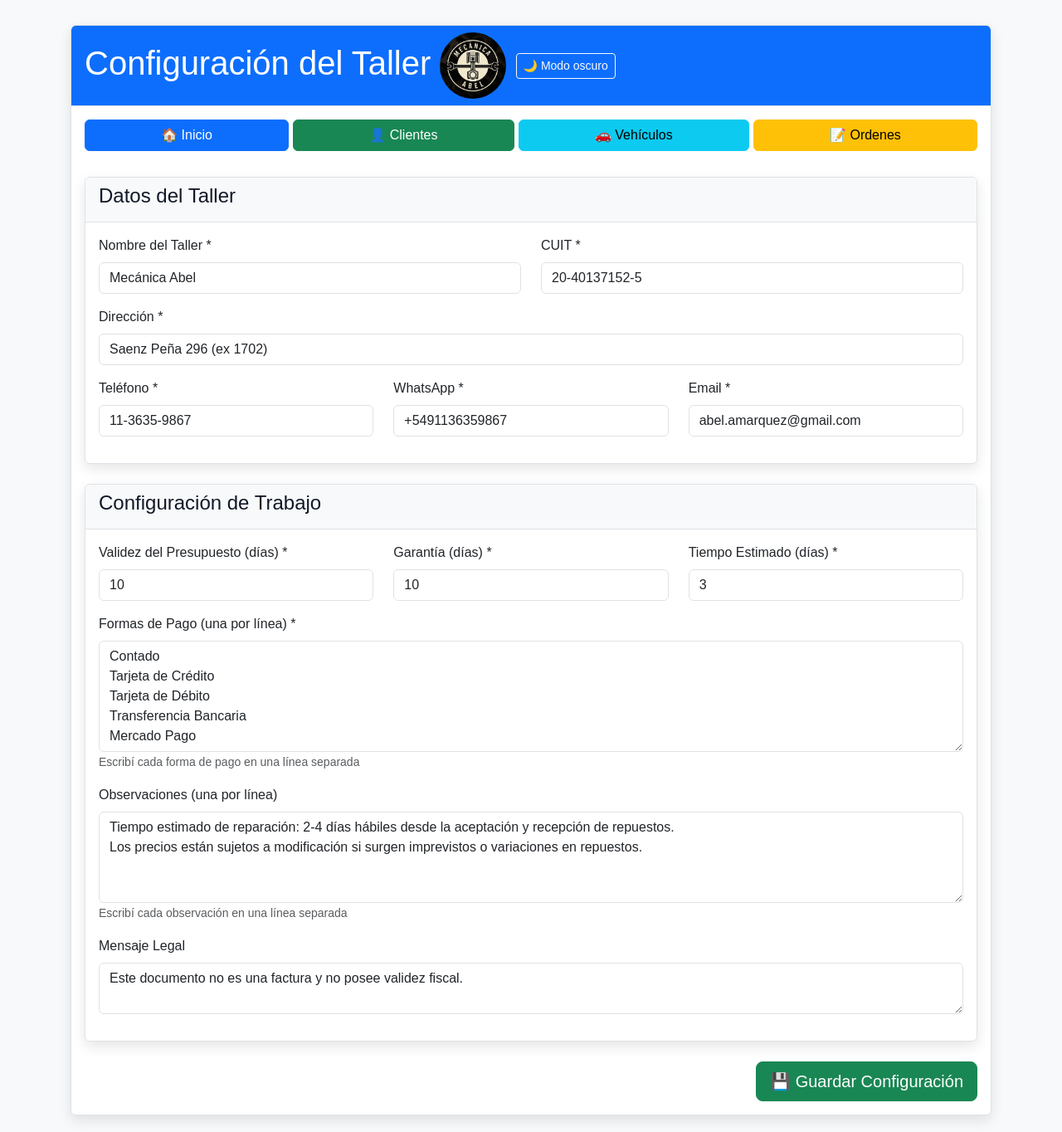
After one commit to Varucard/abel_mecanica, a PHP site: page /views/configurar_sistema.php in a window 1280 px wide. The commit adds this page. Shown: the whole page at 83% size. Run offline with PHP 8.4, Linux system fonts and the light colour scheme.

Commit message:
- Poder actualizar configuraciones del taller.

```diff
--- a/public/includes/config_workshop.php
+++ b/public/includes/config_workshop.php
@@ -10,19 +10,25 @@ $config_taller = [
   'cuit' => '20-40137152-5',
   'direccion' => 'Saenz Peña 296 (ex 1702)',
   'telefono' => '11-3635-9867',
-  'whatsapp' => '+5491136359867',  // sin guiones ni espacios para el link de WhatsApp
+  'whatsapp' => '+5491136359867',
   'email' => 'abel.amarquez@gmail.com',
-  'logo' => '../assets/img/logo.png',  // ruta relativa al archivo que lo use
+  'logo' => '../assets/img/logo.png',
 ];
 
 $config_trabajo = [
-  'validez' => 10, //Días
-  'garantia' => 10, //Días
-  'tiempo_estimado' => 3, //Días
-  'forma_pago' => ['Contado', 'Tarjeta de Crédito', 'Tarjeta de Débito', 'Transferencia Bancaria', 'Mercado Pago'],
-  'observaciones' => [
-    'Tiempo estimado de reparación: 2-4 días hábiles desde la aceptación y recepción de repuestos.',
-    'Los precios están sujetos a modificación si surgen imprevistos o variaciones en repuestos.'
-  ],
+  'validez' => 10,
+  'garantia' => 10,
+  'tiempo_estimado' => 3,
+  'forma_pago' => array (
+  0 => 'Contado',
+  1 => 'Tarjeta de Crédito',
+  2 => 'Tarjeta de Débito',
+  3 => 'Transferencia Bancaria',
+  4 => 'Mercado Pago',
+),
+  'observaciones' => array (
+  0 => 'Tiempo estimado de reparación: 2-4 días hábiles desde la aceptación y recepción de repuestos.',
+  1 => 'Los precios están sujetos a modificación si surgen imprevistos o variaciones en repuestos.',
+),
   'mensaje_legal' => 'Este documento no es una factura y no posee validez fiscal.'
 ];
--- /dev/null
+++ b/public/views/configurar_sistema.php
@@ -0,0 +1,176 @@
+<?php
+require_once '../includes/config_database.php';
+require_once '../includes/config_workshop.php';
+
+// Cargar valores actuales
+$taller = $config_taller;
+$trabajo = $config_trabajo;
+?>
+<!DOCTYPE html>
+<html lang="es">
+<head>
+  <meta charset="UTF-8">
+  <meta name="viewport" content="width=device-width, initial-scale=1.0">
+  <link rel="icon" type="image/png" href="../assets/img/logo_64.png">
+  <title>Configuración del Taller - Taller Mecánico</title>
+  <link href="https://cdn.jsdelivr.net/npm/bootstrap@5.3.0/dist/css/bootstrap.min.css" rel="stylesheet">
+  <link rel="stylesheet" href="../assets/css/styles.css">
+</head>
+<body>
+  <div class="container">
+    <div class="card">
+      <div class="card-header bg-primary text-white">
+        <h1 class="mb-0">Configuración del Taller
+          <img src="../assets/img/logo.png" alt="Logo" style="height:80px; width:80px; border-radius: 50%;">
+          <button id="btnDarkMode"
+                  class="btn btn-sm btn-outline-light"
+                  type="button">
+            🌙 Modo oscuro
+          </button>
+        </h1>
+      </div>
+      <div class="card-body">
+
+        <!-- Menú -->
+        <?php require_once '../views/navbar.php'; ?>
+        <!-- Fin menú -->
+
+        <!-- ✅ Mensajes -->
+        <?php if (isset($_GET['success'])): ?>
+          <div class="alert alert-success alert-dismissible fade show mt-3" role="alert" id="success-alert">
+            Configuración actualizada correctamente
+          </div>
+        <?php elseif (isset($_GET['error'])): ?>
+          <div class="alert alert-danger alert-dismissible fade show mt-3" role="alert" id="error-alert">
+            <?= htmlspecialchars($_GET['error']); ?>
+          </div>
+        <?php endif; ?>
+
+        <!-- 🧾 Formulario de Configuración -->
+        <form action="../shields/procesar_configuracion.php" method="POST" novalidate>
+
+          <!-- Datos del Taller -->
+          <div class="card mb-4 mt-3">
+            <div class="card-header bg-light">
+              <h4>Datos del Taller</h4>
+            </div>
+            <div class="card-body">
+              <div class="row">
+                <div class="col-md-6 mb-3">
+                  <label for="nombre" class="form-label">Nombre del Taller *</label>
+                  <input type="text" class="form-control" id="nombre" name="nombre"
+                         value="<?= htmlspecialchars($taller['nombre']); ?>" required>
+                </div>
+                <div class="col-md-6 mb-3">
+                  <label for="cuit" class="form-label">CUIT *</label>
+                  <input type="text" class="form-control" id="cuit" name="cuit"
+                         value="<?= htmlspecialchars($taller['cuit']); ?>"
+                         pattern="[0-9\-]{11,13}"
+                         title="Formato: 20-12345678-9" required>
+                </div>
+              </div>
+
+              <div class="mb-3">
+                <label for="direccion" class="form-label">Dirección *</label>
+                <input type="text" class="form-control" id="direccion" name="direccion"
+                       value="<?= htmlspecialchars($taller['direccion']); ?>" required>
+              </div>
+
+              <div class="row">
+                <div class="col-md-4 mb-3">
+                  <label for="telefono" class="form-label">Teléfono *</label>
+                  <input type="text" class="form-control" id="telefono" name="telefono"
+                         value="<?= htmlspecialchars($taller['telefono']); ?>" required>
+                </div>
+                <div class="col-md-4 mb-3">
+                  <label for="whatsapp" class="form-label">WhatsApp *</label>
+                  <input type="text" class="form-control" id="whatsapp" name="whatsapp"
+                         value="<?= htmlspecialchars($taller['whatsapp']); ?>"
+                         placeholder="+5491136359867"
+                         title="Formato: +549 + código de área + número (sin espacios)" required>
+                </div>
+                <div class="col-md-4 mb-3">
+                  <label for="email" class="form-label">Email *</label>
+                  <input type="email" class="form-control" id="email" name="email"
+                         value="<?= htmlspecialchars($taller['email']); ?>" required>
+                </div>
+              </div>
+            </div>
+          </div>
+
+          <!-- Configuración de Trabajo -->
+          <div class="card mb-4">
+            <div class="card-header bg-light">
+              <h4>Configuración de Trabajo</h4>
+            </div>
+            <div class="card-body">
+              <div class="row">
+                <div class="col-md-4 mb-3">
+                  <label for="validez" class="form-label">Validez del Presupuesto (días) *</label>
+                  <input type="number" class="form-control" id="validez" name="validez"
+                         value="<?= htmlspecialchars($trabajo['validez']); ?>"
+                         min="1" max="365" required>
+                </div>
+                <div class="col-md-4 mb-3">
+                  <label for="garantia" class="form-label">Garantía (días) *</label>
+                  <input type="number" class="form-control" id="garantia" name="garantia"
+                         value="<?= htmlspecialchars($trabajo['garantia']); ?>"
+                         min="1" max="365" required>
+                </div>
+                <div class="col-md-4 mb-3">
+                  <label for="tiempo_estimado" class="form-label">Tiempo Estimado (días) *</label>
+                  <input type="number" class="form-control" id="tiempo_estimado" name="tiempo_estimado"
+                         value="<?= htmlspecialchars($trabajo['tiempo_estimado']); ?>"
+                         min="1" max="365" required>
+                </div>
+              </div>
+
+              <div class="mb-3">
+                <label for="forma_pago" class="form-label">Formas de Pago (una por línea) *</label>
+                <textarea class="form-control" id="forma_pago" name="forma_pago" rows="5" required><?= htmlspecialchars(implode("\n", $trabajo['forma_pago'])); ?></textarea>
+                <small class="text-muted">Escribí cada forma de pago en una línea separada</small>
+              </div>
+
+              <div class="mb-3">
+                <label for="observaciones" class="form-label">Observaciones (una por línea)</label>
+                <textarea class="form-control" id="observaciones" name="observaciones" rows="4"><?= htmlspecialchars(implode("\n", $trabajo['observaciones'])); ?></textarea>
+                <small class="text-muted">Escribí cada observación en una línea separada</small>
+              </div>
+
+              <div class="mb-3">
+                <label for="mensaje_legal" class="form-label">Mensaje Legal</label>
+                <textarea class="form-control" id="mensaje_legal" name="mensaje_legal" rows="2"><?= htmlspecialchars($trabajo['mensaje_legal']); ?></textarea>
+              </div>
+            </div>
+          </div>
+
+          <div class="text-end">
+            <button type="submit" class="btn btn-success btn-lg">
+              💾 Guardar Configuración
+            </button>
+          </div>
+
+        </form>
+
+      </div>
+    </div>
+  </div>
+
+  <!-- Scripts -->
+  <script src="https://code.jquery.com/jquery-3.7.0.min.js"></script>
+  <script src="https://cdn.jsdelivr.net/npm/bootstrap@5.3.0/dist/js/bootstrap.bundle.min.js"></script>
+  <script src="../assets/js/styles.js"></script>
+  <script>
+    // Ocultar alertas después de 5 segundos
+    $(document).ready(function() {
+      if ($('#success-alert').length) {
+        $('#success-alert').delay(5000).fadeOut('slow');
+      }
+      if ($('#error-alert').length) {
+        $('#error-alert').delay(5000).fadeOut('slow');
+      }
+    });
+  </script>
+
+</body>
+</html>
--- a/public/views/navbar.php
+++ b/public/views/navbar.php
@@ -7,6 +7,7 @@
       <a href="registrar_repuesto.php">Repuestos</a>
       <a href="registrar_marcas.php">Marcas</a>
       <a href="registrar_modelos.php">Modelos</a>
+      <a href="configurar_sistema.php">Sistema</a>
     </div>
   </div>
   <div class="dropdown flex-fill">
```
Also changed, not shown: public/shields/procesar_configuracion.php (added, +90 -0 lines).
